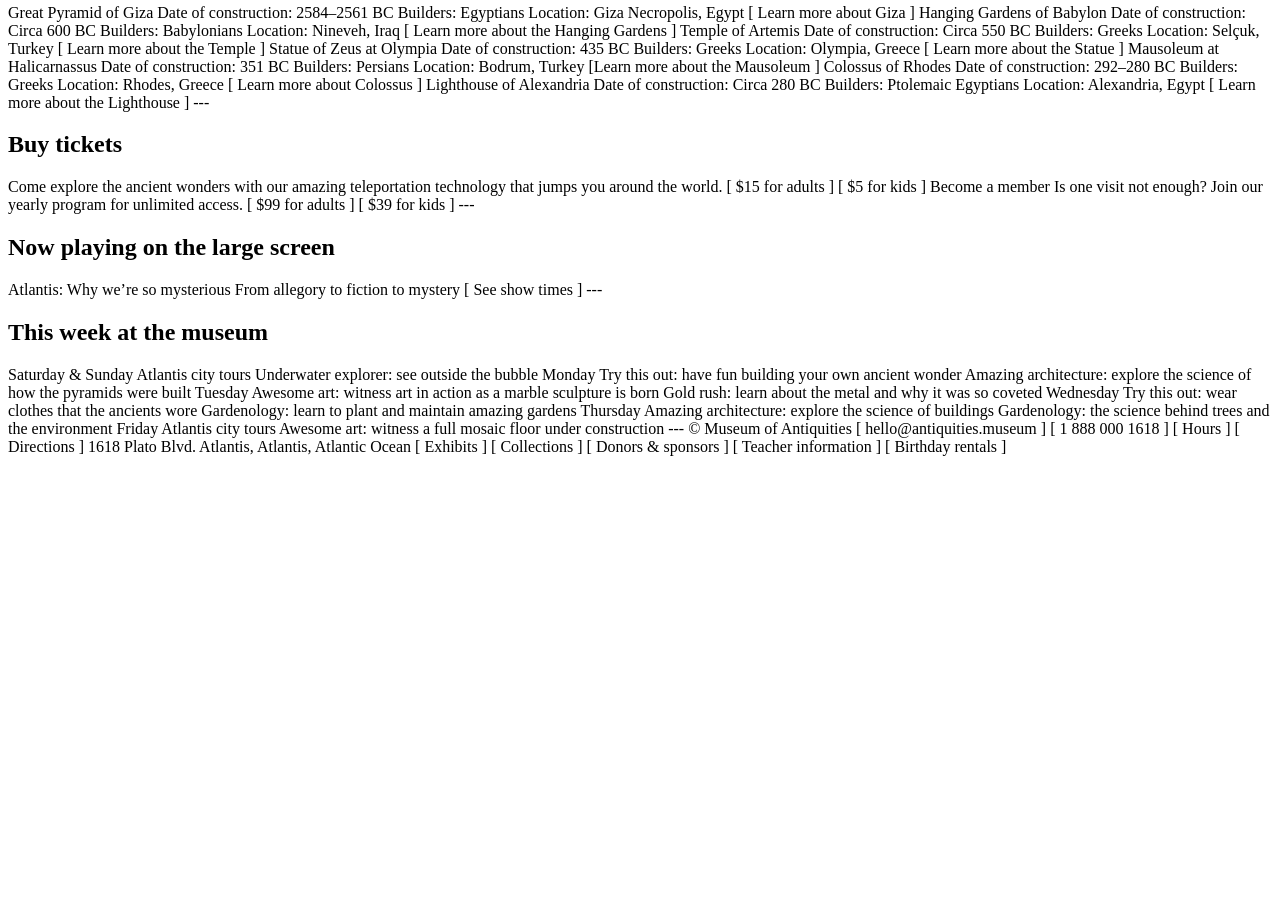
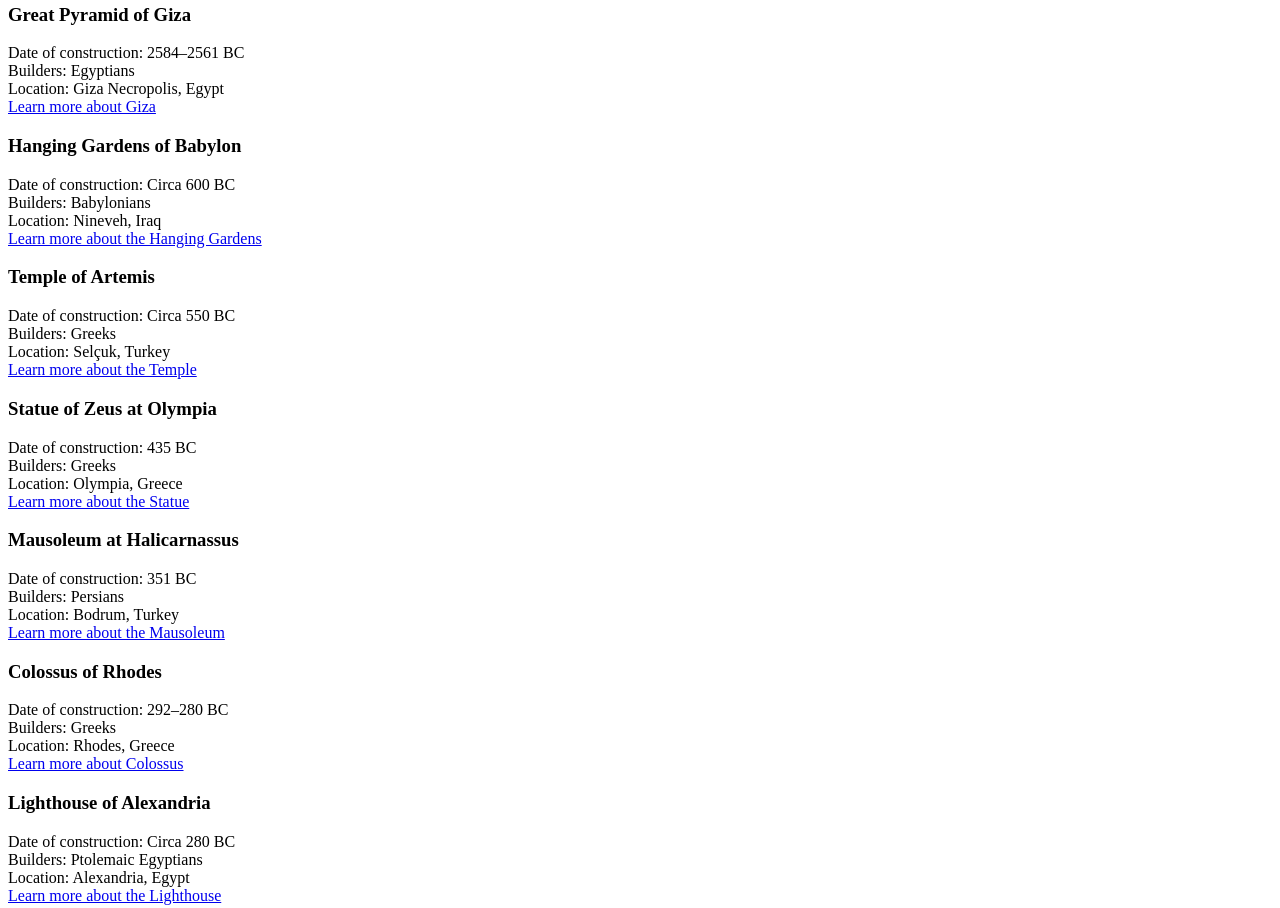
Before and after one commit to MaxTillotson/dsn1675-assignment-1, a plain HTML site: page index.html in a window 1280 px wide. Shown: the part 300-1208 px from the top of the page. Before the commit the page ends 800 px from the top, so only its background shows below. Drawn offline with Linux system fonts and the light colour scheme.

Commit message:
links, data lists and data

```diff
--- a/index.html
+++ b/index.html
@@ -28,47 +28,61 @@ Remarkable constructions of classical antiquity almost completely lost in time.
 
 <div id="seven wonders" class="seven wonders"><h2>The Seven Wonders</h2></div>
 
-Great Pyramid of Giza
-Date of construction: 2584–2561 BC
-Builders: Egyptians
-Location: Giza Necropolis, Egypt
-[ Learn more about Giza ]
+<h3>Great Pyramid of Giza</h3>
+<dl>
+  <dt>Date of construction: 2584–2561 BC<dt>
+<dt>Builders: Egyptians</dt>
+<dt>Location: Giza Necropolis, Egypt</dt>
+<a href=https://en.wikipedia.org/wiki/Giza>Learn more about Giza</a>
+</dl>
 
-Hanging Gardens of Babylon
-Date of construction: Circa 600 BC
-Builders: Babylonians
-Location: Nineveh, Iraq
-[ Learn more about the Hanging Gardens ]
+<h3>Hanging Gardens of Babylon</h3>
+<dl>
+<dt>Date of construction: Circa 600 BC</dt>
+<dt>Builders: Babylonians</dt>
+<dt>Location: Nineveh, Iraq</dt>
+<a href=https://en.wikipedia.org/wiki/Hanging_Gardens_of_Babylon>Learn more about the Hanging Gardens</a>
+</dl>
 
-Temple of Artemis
-Date of construction: Circa 550 BC
-Builders: Greeks
-Location: Selçuk, Turkey
-[ Learn more about the Temple ]
+<h3>Temple of Artemis</h3>
+<dl>
+<dt>Date of construction: Circa 550 BC</dt>
+<dt>Builders: Greeks</dt>
+<dt>Location: Selçuk, Turkey</dt>
+<a href=https://en.wikipedia.org/wiki/Temple_of_Artemis>Learn more about the Temple</a>
+</dl>
 
-Statue of Zeus at Olympia
-Date of construction: 435 BC
-Builders: Greeks
-Location: Olympia, Greece
-[ Learn more about the Statue ]
+<h3>Statue of Zeus at Olympia</h3>
+<dl>
+<dt>Date of construction: 435 BC</dt>
+<dt>Builders: Greeks</dt>
+<dt>Location: Olympia, Greece</dt>
+<a href=https://en.wikipedia.org/wiki/Statue_of_Zeus_at_Olympia>Learn more about the Statue</a>
+</dl>
 
-Mausoleum at Halicarnassus
-Date of construction: 351 BC
-Builders: Persians
-Location: Bodrum, Turkey
-[Learn more about the Mausoleum ]
+<h3>Mausoleum at Halicarnassus</h3>
+<dl>
+<dt>Date of construction: 351 BC</dt>
+<dt>Builders: Persians</dt>
+<dt>Location: Bodrum, Turkey</dt>
+<a href=https://en.wikipedia.org/wiki/Mausoleum_at_Halicarnassus>Learn more about the Mausoleum</a>
+</dl>
 
-Colossus of Rhodes
-Date of construction: 292–280 BC
-Builders: Greeks
-Location: Rhodes, Greece
-[ Learn more about Colossus ]
+<h3>Colossus of Rhodes</h3>
+<dl>
+<dt>Date of construction: 292–280 BC</dt>
+<dt>Builders: Greeks</dt>
+<dt>Location: Rhodes, Greece</dt>
+<a href=https://en.wikipedia.org/wiki/Colossus_of_Rhodes>Learn more about Colossus</a>
+</dl>
 
-Lighthouse of Alexandria
-Date of construction: Circa 280 BC
-Builders: Ptolemaic Egyptians
-Location: Alexandria, Egypt
-[ Learn more about the Lighthouse ]
+<h3>Lighthouse of Alexandria</h3>
+<dl>
+<dt>Date of construction: Circa 280 BC</dt>
+<dt>Builders: Ptolemaic Egyptians</dt>
+<dt>Location: Alexandria, Egypt</dt>
+<a href=https://en.wikipedia.org/wiki/Lighthouse_of_Alexandria>Learn more about the Lighthouse</a>
+</dl>
 
 ---
 <div id="buy tickets" class="buy tickets"><h2>Buy tickets</h2></div>
```
